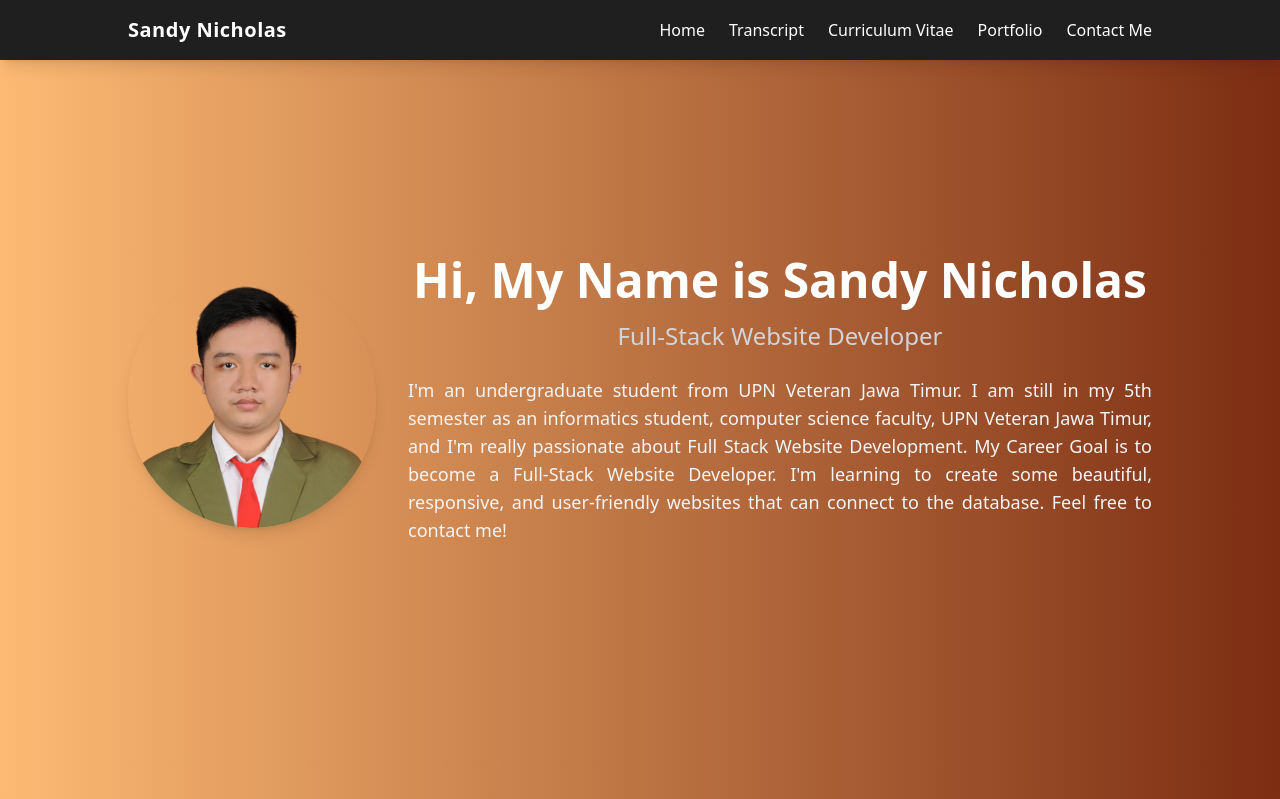
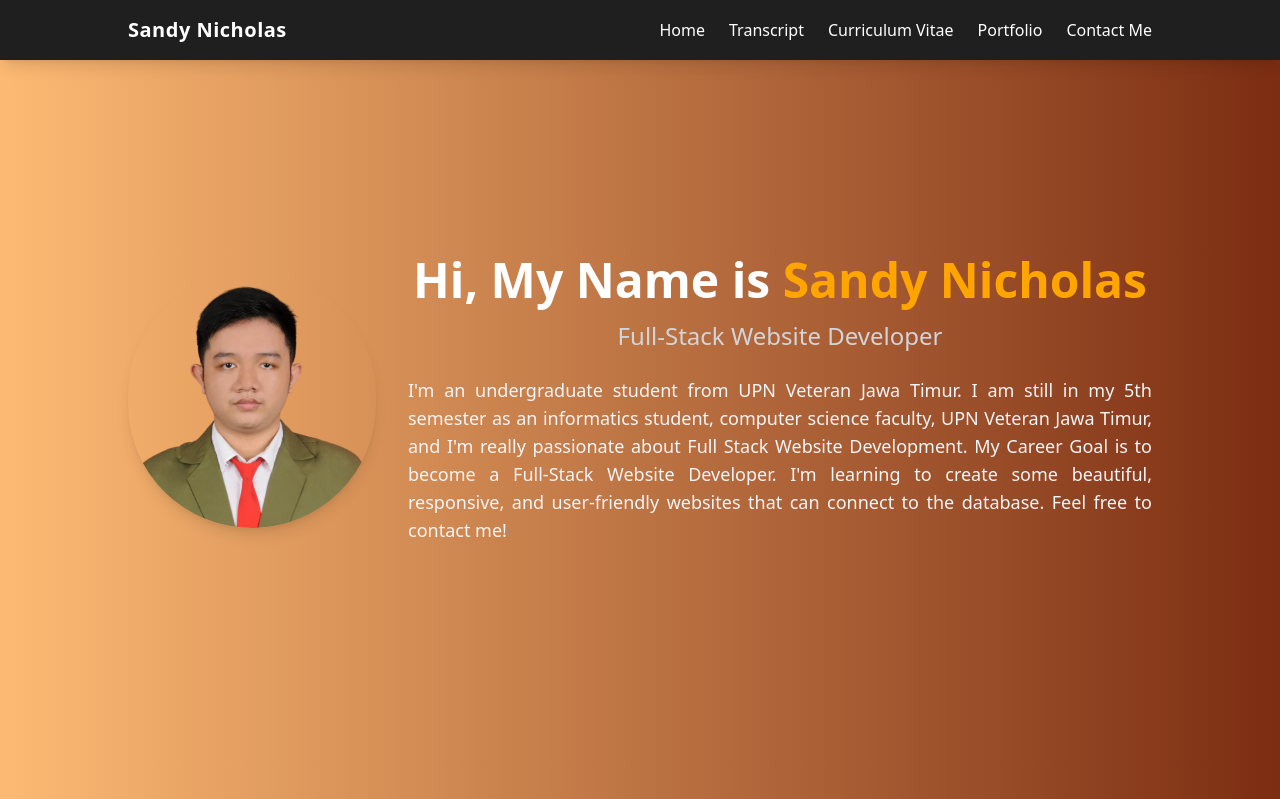
Before and after one commit to sandynicholas3069/PortfolioSandy, a CodeIgniter app: page /PortfolioSandy/ in a window 1280 px wide. Shown: the top 799 px of the page. Run offline with CodeIgniter, Linux system fonts and the light colour scheme.

Commit message:
Fixing Errors Part 3

```diff
--- a/application/views/portfolioview.php
+++ b/application/views/portfolioview.php
@@ -3,7 +3,7 @@
 <head>
     <meta charset="UTF-8">
     <meta name="viewport" content="width=device-width, initial-scale=1.0">
-        <title>Portfolio-Sandy Nicholas</title>
+    <title>Portfolio - Sandy Nicholas</title>
 
     <!-- Memanggil Tailwind CSS -->
     <link href="<?= base_url('assets/css/style.css'); ?>" rel="stylesheet">
@@ -16,9 +16,9 @@
             background-color: #FFA500;
         }
         .bg-dark {
-                background-color: #1f1f1f;
+            background-color: #1F1F1F;
         }
-            /*custom animation*/
+        /* Custom animation */
         @keyframes fadeInUp {
             0% {
                 opacity: 0;
@@ -29,7 +29,7 @@
                 transform: translateY(0);
             }
         }
-            .fadeInUp {
+        .fade-in-up {
             animation: fadeInUp 1s ease-out;
         }
     </style>
@@ -53,14 +53,14 @@
     <!-- Home Section -->
     <section id="home" class="min-h-screen flex items-center justify-center bg-gradient-to-r from-orange-300 to-orange-900 text-center fade-in-up">
         <div class="container mx-auto flex flex-col md:flex-row items-center justify-center space-x-8 max-w-screen-lg">
-            <!-- Image Section -->
+            <!-- Image -->
             <div class="mb-6 md:mb-0">
                 <img src="<?= base_url('assets/img/profile.png'); ?>" alt="Sandy Nicholas" class="rounded-full w-64 h-64 object-cover shadow-lg">
             </div>
 
             <!-- Text Content -->
             <div>
-                <h2 class="text-5xl font-extrabold text-white mb-4">Hi, My Name is <span class="text-primary"><?= $personal_info['name']; ?></span></h2>
+                <h2 class="text-5xl font-extrabold text-white mb-4">Hi, My Name is <span class="primary-color"><?= $personal_info['name']; ?><span></span></h2>
                 <p class="text-2xl text-gray-300 mb-6"><?= $personal_info['occupation']; ?></p>
                 <p class="text-lg text-justify text-gray-100 max-w-3xl mx-auto"><?= $personal_info['description']; ?></p>
             </div>
```
Lines whose indentation alone changed are shown as unchanged.
